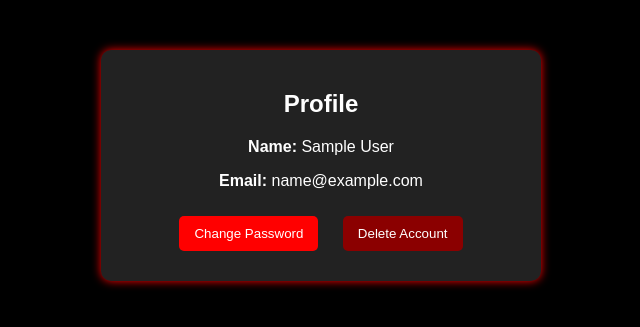
After one commit to IHac-er/SE_LAB_PROJECT, a Flask app: page /view-profile in a window 1280 px wide. The commit adds this page. Shown: the top 327 px of the page, without its empty margins (319-959 px from the left). Run offline with Flask 3, Linux system fonts and the light colour scheme; the visitor is signed in with stand-in values (Sample User, id 1).

Commit message:
Added view-profile page to dashboard

```diff
--- a/routes/dashboard.py
+++ b/routes/dashboard.py
@@ -7,3 +7,9 @@ def dashboard():
     if 'name' in session and 'email' in session:
         return render_template('dashboard/dashboard.html', name=session['name'], email=session['email'])
     return redirect('/login')
+
+@dashboard_bp.route('/view-profile')
+def viewprofile():
+    if 'name' in session and 'email' in session:
+        return render_template('dashboard/viewprofile.html', name=session['name'], email=session['email'])
+    return redirect('/dashboard')
--- /dev/null
+++ b/static/css/dashboard/viewprofile_style.css
@@ -0,0 +1,75 @@
+body {
+    background-color: black;
+    color: white;
+    font-family: Arial, sans-serif;
+    text-align: center;
+}
+
+.profile-container {
+    max-width: 400px;
+    margin: 50px auto;
+    padding: 20px;
+    background-color: #222;
+    border-radius: 10px;
+    box-shadow: 0 0 10px red;
+}
+
+button {
+    background-color: red;
+    color: white;
+    border: none;
+    padding: 10px 15px;
+    margin: 10px;
+    cursor: pointer;
+    border-radius: 5px;
+}
+
+button.danger {
+    background-color: darkred;
+}
+
+button:hover {
+    background-color: darkred;
+}
+
+.modal {
+    display: none;
+    position: fixed;
+    top: 0;
+    left: 0;
+    width: 100%;
+    height: 100%;
+    background: rgba(0, 0, 0, 0.7);
+    justify-content: center;
+    align-items: center;
+}
+
+.modal-content {
+    background-color: #222;
+    padding: 20px;
+    border-radius: 10px;
+    box-shadow: 0 0 10px red;
+    width: 300px;
+    text-align: center;
+}
+
+input {
+    width: 100%;
+    padding: 8px;
+    margin: 10px 0;
+    border: 1px solid red;
+    background-color: black;
+    color: white;
+    border-radius: 5px;
+}
+
+.close {
+    float: right;
+    font-size: 24px;
+    cursor: pointer;
+    color: white;
+}
+
+.close:hover {
+    color: red;
+}
--- /dev/null
+++ b/static/js/dashboard/viewprofile_script.js
@@ -0,0 +1,62 @@
+document.addEventListener("DOMContentLoaded", function () {
+    const modal = document.getElementById("password-modal");
+    const changePasswordBtn = document.getElementById("change-password-btn");
+    const closeModal = document.querySelector(".close");
+
+    changePasswordBtn.addEventListener("click", function () {
+        modal.style.display = "flex";
+    });
+
+    closeModal.addEventListener("click", function () {
+        modal.style.display = "none";
+    });
+
+    window.addEventListener("click", function (event) {
+        if (event.target === modal) {
+            modal.style.display = "none";
+        }
+    });
+
+    document.getElementById("change-password-form").addEventListener("submit", function (event) {
+        event.preventDefault();
+
+        let oldPassword = document.getElementById("old-password").value;
+        let newPassword = document.getElementById("new-password").value;
+        let confirmPassword = document.getElementById("confirm-password").value;
+
+        if (newPassword !== confirmPassword) {
+            alert("New passwords do not match!");
+            return;
+        }
+
+        fetch("/change-password", {
+            method: "POST",
+            headers: {
+                "Content-Type": "application/json",
+            },
+            body: JSON.stringify({ old_password: oldPassword, new_password: newPassword }),
+        })
+        .then(response => response.json())
+        .then(data => {
+            alert(data.message);
+            if (data.success) {
+                modal.style.display = "none";
+            }
+        })
+        .catch(error => console.error("Error:", error));
+    });
+
+    document.getElementById("delete-account-btn").addEventListener("click", function () {
+        if (confirm("Are you sure you want to delete your account? This action cannot be undone.")) {
+            fetch("/delete-account", { method: "POST" })
+                .then(response => response.json())
+                .then(data => {
+                    alert(data.message);
+                    if (data.success) {
+                        window.location.href = "/";
+                    }
+                })
+                .catch(error => console.error("Error:", error));
+        }
+    });
+});
--- a/templates/dashboard/dashboard.html
+++ b/templates/dashboard/dashboard.html
@@ -43,7 +43,7 @@
             <img src="{{ url_for('static', filename='images/avatar.png') }}" alt="User Avatar">
         </button>
         <div id="profileDropdown" class="profile-dropdown">
-            <a href="#">View Profile</a>
+            <a href="/view-profile">View Profile</a>
             <a href="#">Settings</a>
             <a href="/logout">Logout</a>
         </div>
--- /dev/null
+++ b/templates/dashboard/viewprofile.html
@@ -0,0 +1,42 @@
+<!DOCTYPE html>
+<html lang="en">
+<head>
+    <meta charset="UTF-8">
+    <meta name="viewport" content="width=device-width, initial-scale=1.0">
+    <title>Profile</title>
+    <link rel="stylesheet" href="{{ url_for('static', filename='css/dashboard/viewprofile_style.css') }}">
+</head>
+<body>
+    <div class="profile-container">
+        <h2>Profile</h2>
+        <div class="profile-info">
+            <p><strong>Name:</strong> <span id="user-name">{{ session['name'] }}</span></p>
+            <p><strong>Email:</strong> <span id="user-email">{{ session['email'] }}</span></p>
+        </div>
+
+        <button id="change-password-btn">Change Password</button>
+        <button id="delete-account-btn" class="danger">Delete Account</button>
+
+        <div id="password-modal" class="modal">
+            <div class="modal-content">
+                <span class="close">&times;</span>
+                <h3>Change Password</h3>
+                <form id="change-password-form">
+                    <label>Old Password:</label>
+                    <input type="password" id="old-password" required>
+
+                    <label>New Password:</label>
+                    <input type="password" id="new-password" required>
+
+                    <label>Confirm Password:</label>
+                    <input type="password" id="confirm-password" required>
+
+                    <button type="submit">Update Password</button>
+                </form>
+            </div>
+        </div>
+    </div>
+
+    <script src="{{ url_for('static', filename='js/dashboard/viewprofile_script.js') }}"></script>
+</body>
+</html>
```
